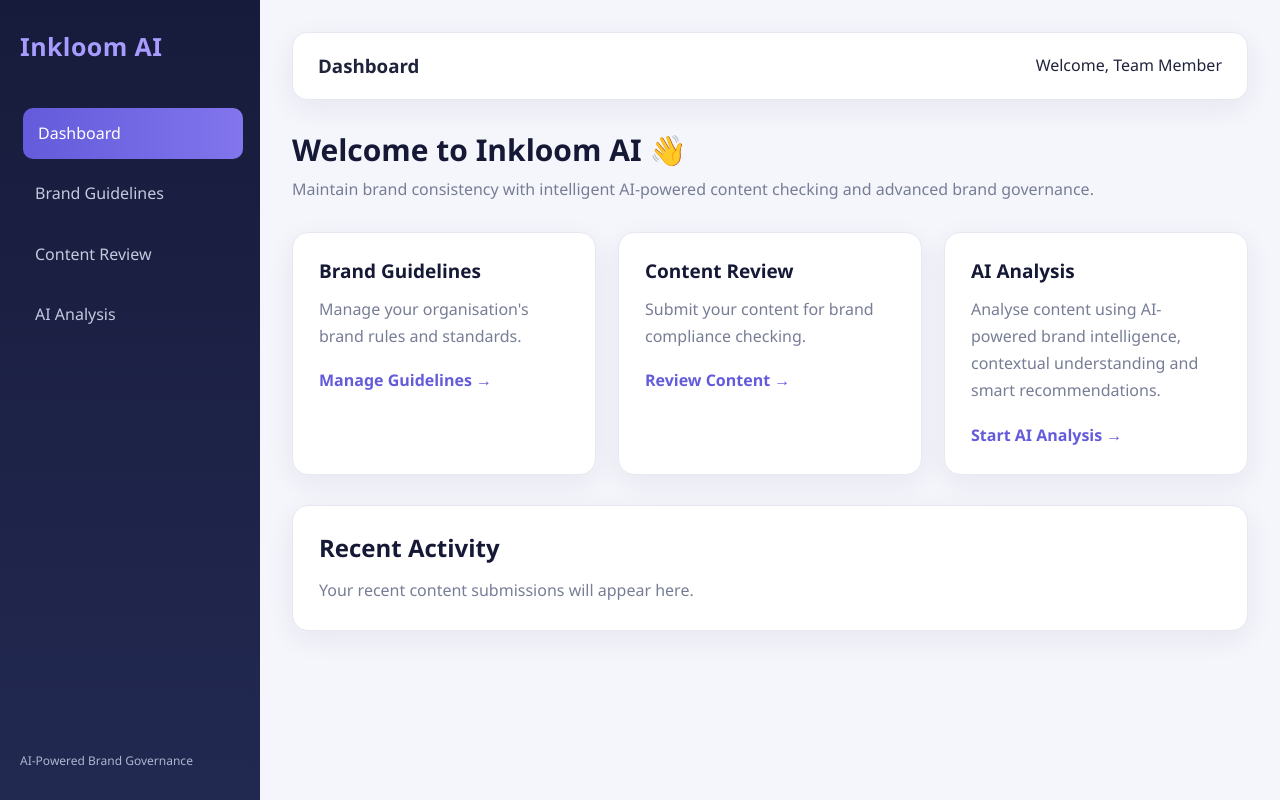
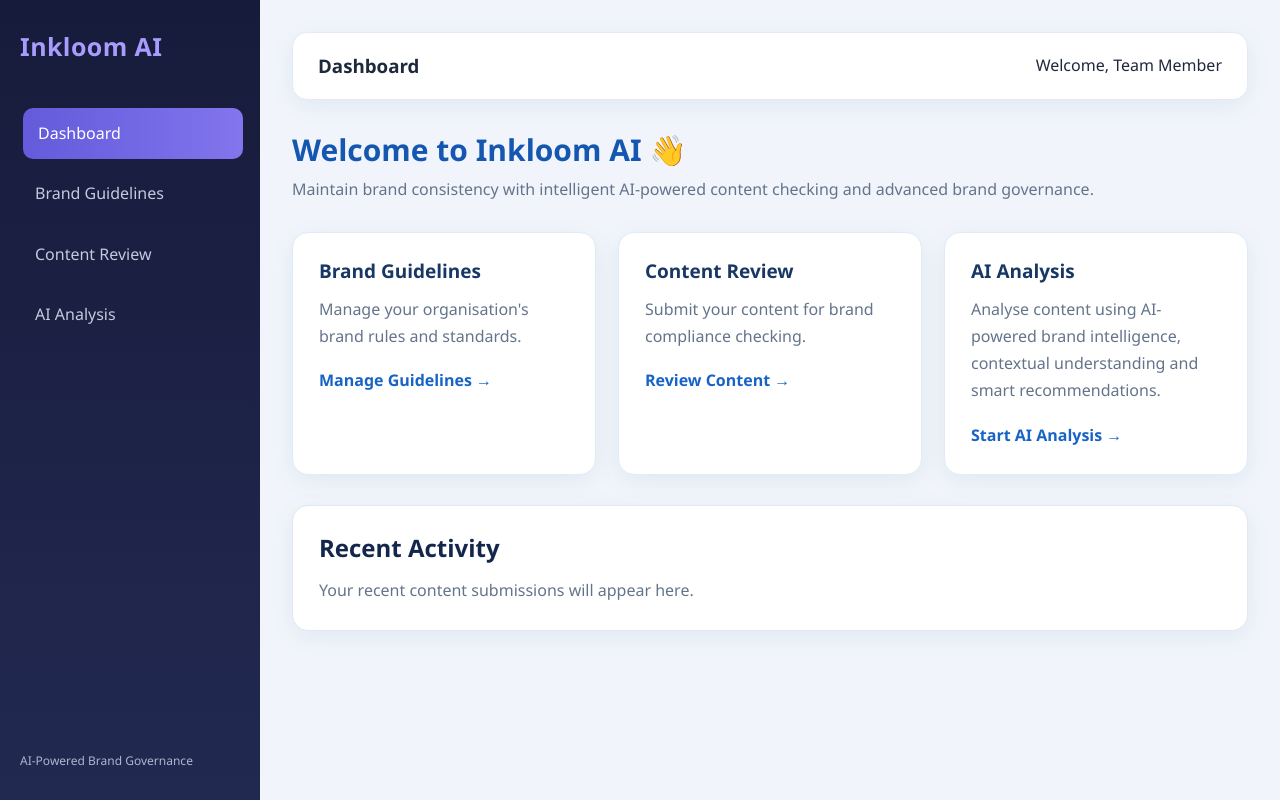
Before and after one commit to ayushschavan08-art/Inkloom-AI, a plain HTML site: page index.html in a window 1280 px wide. Drawn offline with Linux system fonts and the light colour scheme.

Commit message:
Refactor style.css for improved design consistency
Updated styles for the Inkloom AI design system, enhancing colors, hover effects, and layout for improved aesthetics and usability.

```diff
--- a/style.css
+++ b/style.css
@@ -6,22 +6,21 @@
 
 /* 1. GLOBAL SETTINGS */
 :root {
-    --navy: #151936;
-    --navy-light: #22294f;
-    --primary: #635bdb;
-    --primary-dark: #5148c5;
-    --purple: #8878f5;
-    --background: #f5f6fc;
+    --navy: #14264b;
+    --navy-light: #1e3a6d;
+    --primary: #2563eb;
+    --primary-dark: #1d4ed8;
+    --purple: #60a5fa;
+    --background: #f1f5fb;
     --surface: #ffffff;
-    --text: #20243a;
-    --muted: #777d95;
-    --border: #e6e8f0;
+    --text: #1e293b;
+    --muted: #64748b;
+    --border: #e2e8f0;
     --success: #16a36a;
     --danger: #dc4c64;
     --warning: #d99a27;
-    --shadow: 0 8px 28px rgba(28, 35, 75, 0.07);
+    --shadow: 0 6px 24px rgba(30, 64, 120, 0.07);
 }
-
 * {
     margin: 0;
     padding: 0;
@@ -487,3 +486,58 @@ h2 {
         padding: 14px;
     }
 }
+
+/* POLISHED BLUE THEME */
+
+/* Dashboard heading */
+.welcome-section h1 {
+    color: #1557b0;
+    font-weight: 750;
+}
+
+/* Card improvements */
+.card {
+    border: 1px solid #e1eaf7;
+    transition: all 0.3s ease;
+}
+
+.card:hover {
+    transform: translateY(-5px);
+    box-shadow: 0 12px 28px rgba(37, 99, 235, 0.12);
+}
+
+/* Card headings */
+.card h3 {
+    color: #183765;
+}
+
+/* Better buttons */
+button {
+    background: linear-gradient(135deg, #2563eb, #3b82f6);
+}
+
+button:hover {
+    background: linear-gradient(135deg, #1d4ed8, #2563eb);
+}
+
+/* Better links */
+.card a {
+    color: #1763c6;
+}
+
+.card a:hover {
+    color: #123f87;
+}
+
+/* Cleaner topbar */
+.topbar {
+    border: 1px solid #e2eaf5;
+}
+
+/* Smooth page appearance */
+.card,
+.review-box,
+.analysis-box,
+.recent-activity {
+    transition: all 0.3s ease;
+}
```
